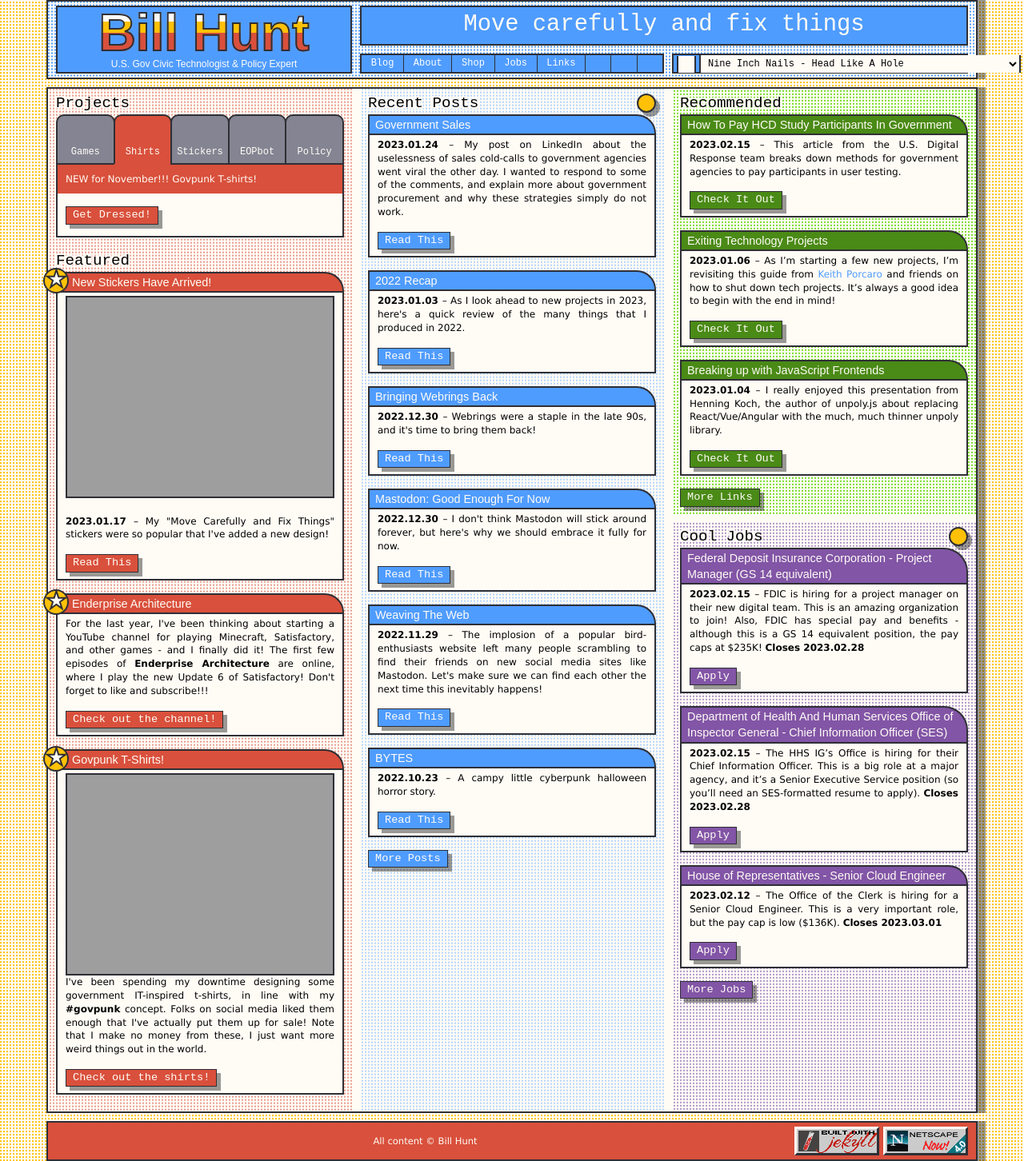
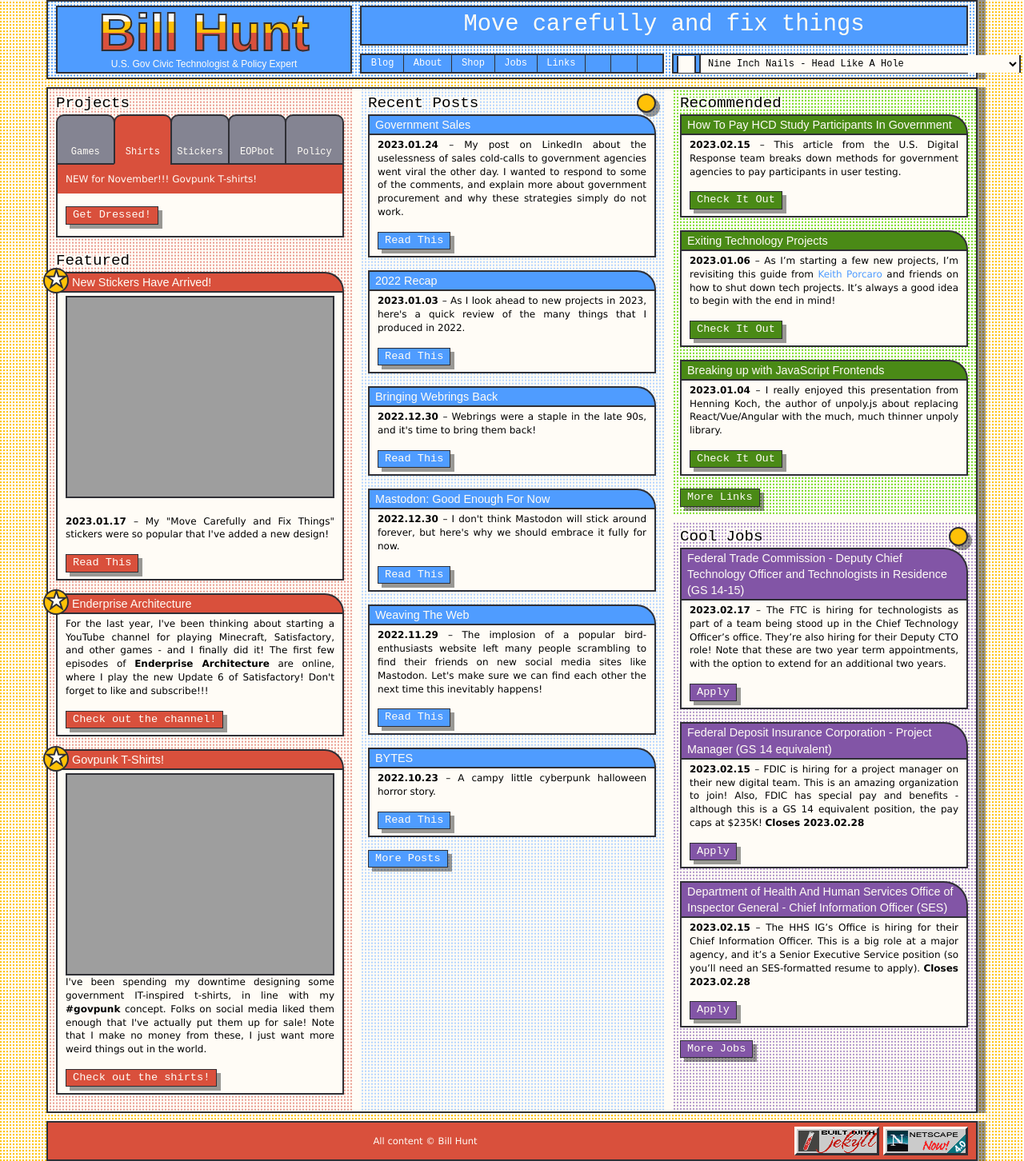
Before and after one commit to krusynth/billhunt.dev, a Jekyll site: the page built from index.md, in a window 1280 px wide. Shown: the whole page at 80% size. Built offline with Jekyll 4.4.1, drawn with Linux system fonts in a browser that asks for light colours; some web fonts are replaced.

Commit message:
Update jobs.

```diff
--- a/_data/jobs.yml
+++ b/_data/jobs.yml
@@ -1,3 +1,9 @@
+- title: Federal Trade Commission - Deputy Chief Technology Officer and Technologists in Residence (GS 14-15)
+  url: https://www.ftc.gov/technologists
+  date: 2023-02-17
+  closes:
+  content: The FTC is hiring for technologists as part of a team being stood up in the Chief Technology Officer's office. They're also hiring for their Deputy CTO role! Note that these are two year term appointments, with the option to extend for an additional two years.
+
 - title: Federal Deposit Insurance Corporation - Project Manager (GS 14 equivalent)
   url: https://www.usajobs.gov/job/706713500
   date: 2023-02-15
```
